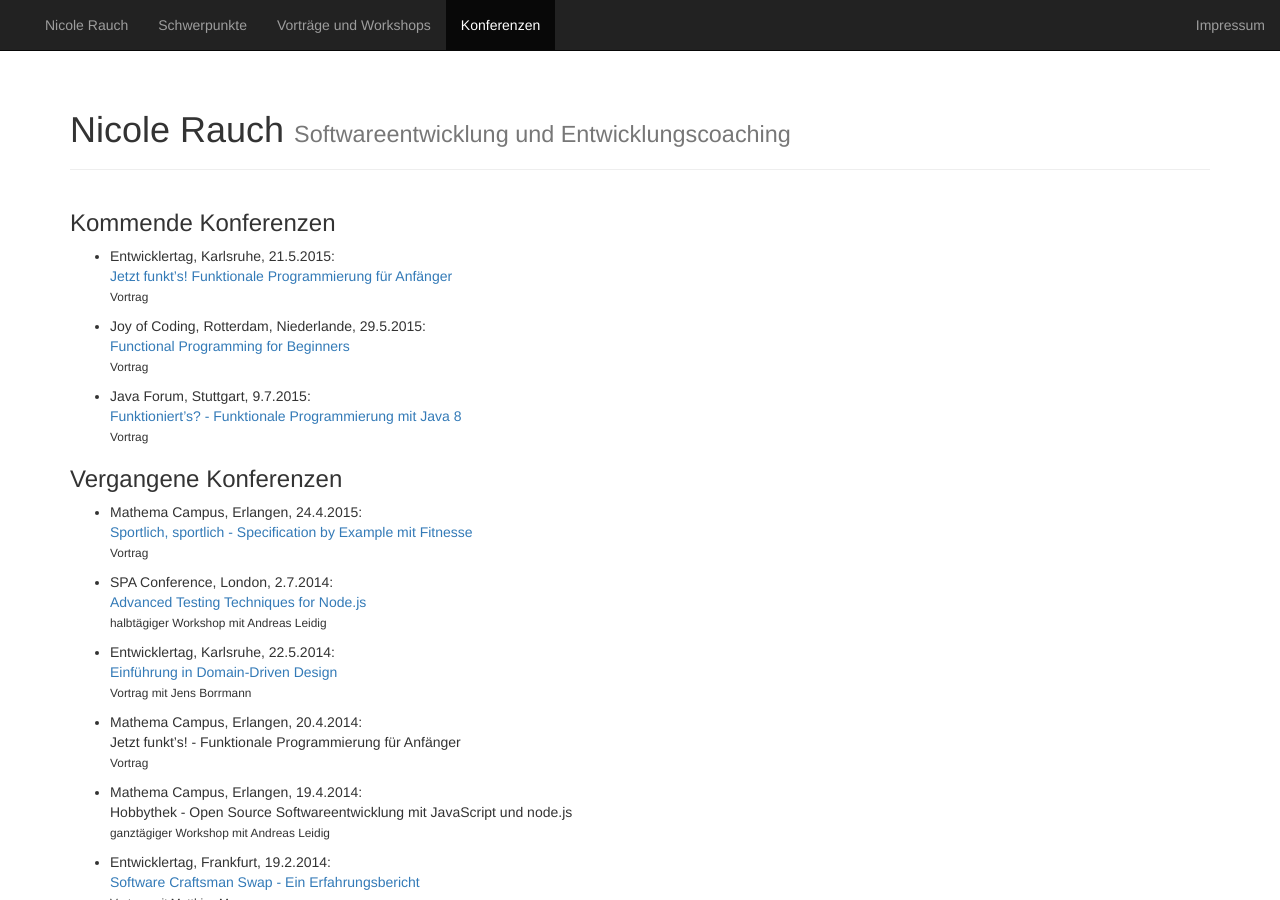
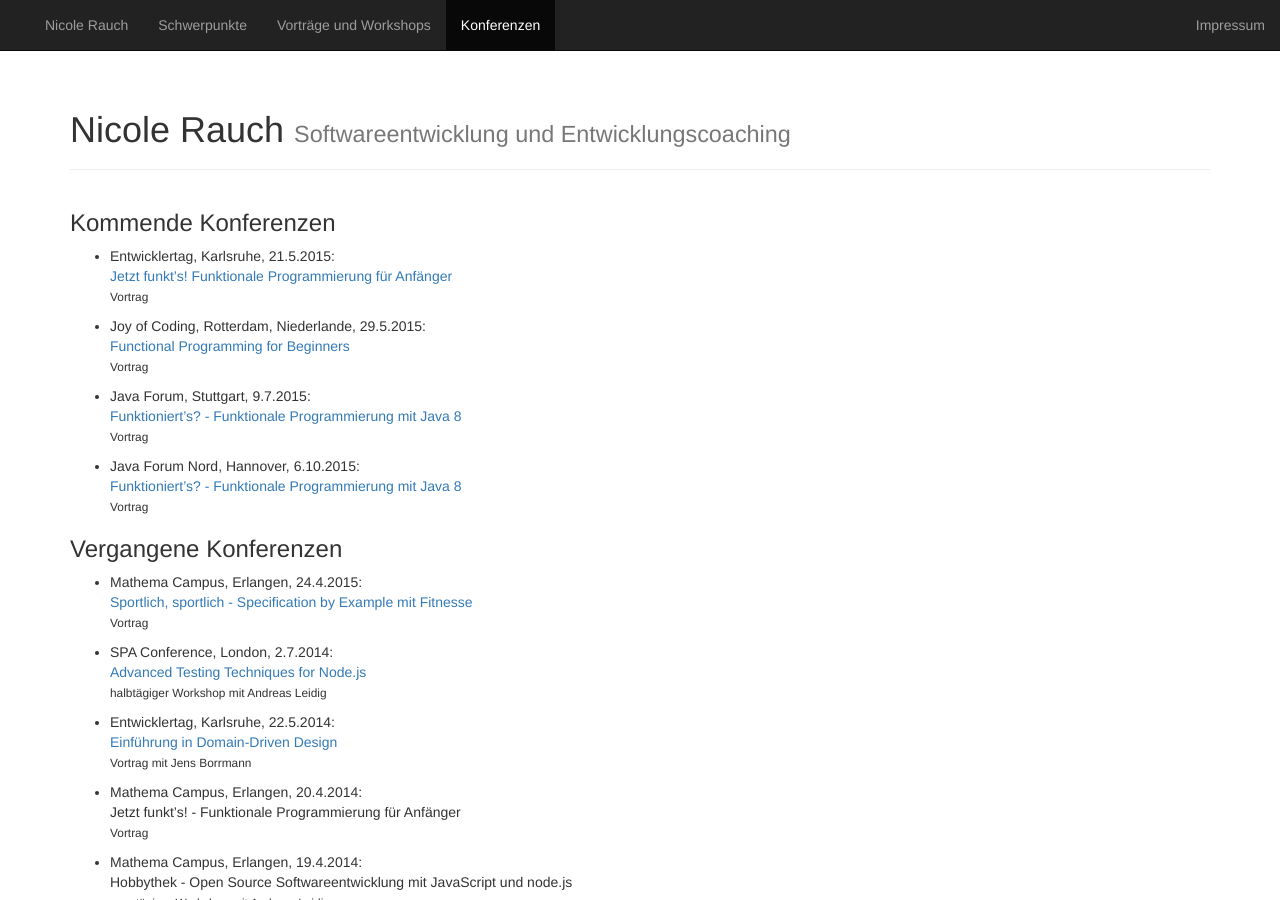
Before and after one commit to NicoleRauch/BusinessWebsite, a Jekyll site: the page built from jekyll/konferenzen.md, in a window 1280 px wide and 900 px high. Built offline with Jekyll 4.4.1, drawn with Linux system fonts in a browser that asks for light colours; nearby versions of some CDN libraries; library files that are not in the unit come from our copies.

Commit message:
Java Forum Nord

```diff
--- a/jekyll/konferenzen.md
+++ b/jekyll/konferenzen.md
@@ -14,6 +14,10 @@ layout: default
 
 * Java Forum, Stuttgart, 9.7.2015:<br>
   [Funktioniert's? - Funktionale Programmierung mit Java 8](http://www.java-forum-stuttgart.de/de/Programm.html)<br>
+  <small>Vortrag</small>
+
+* Java Forum Nord, Hannover, 6.10.2015:<br>
+  [Funktioniert's? - Funktionale Programmierung mit Java 8](http://http://javaforumnord.de/)<br>
   <small>Vortrag</small>
 
 
```
